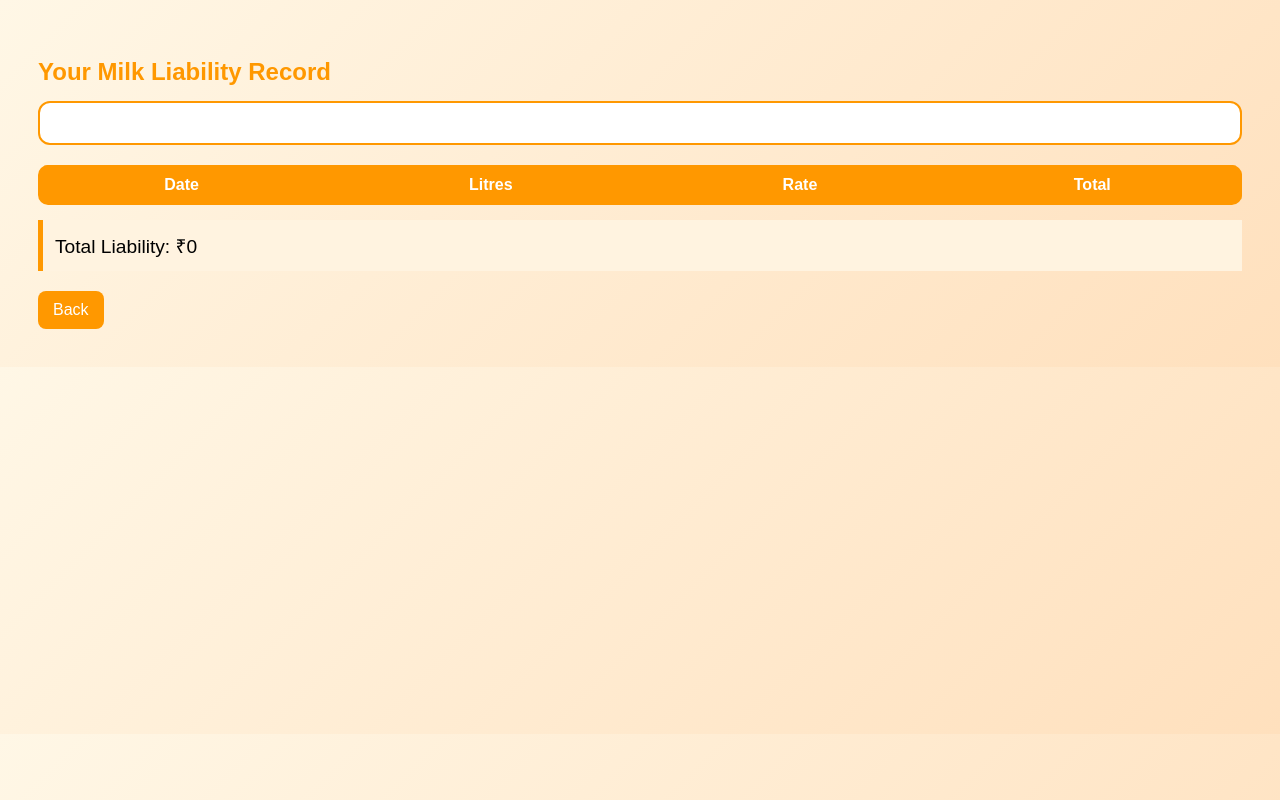
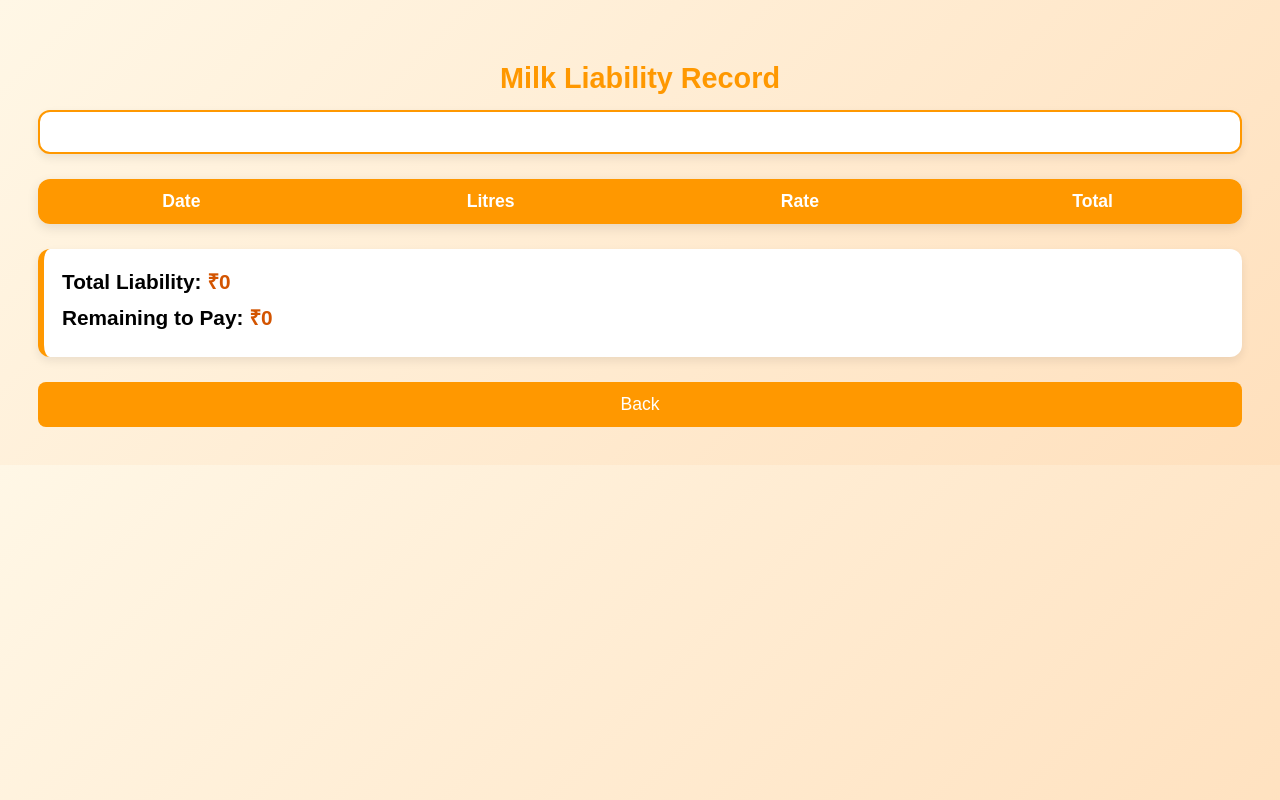
Before and after one commit to sangram-parab/dairy_web, a plain HTML site: page consumerView.html in a window 1280 px wide. Drawn offline with Linux system fonts and the light colour scheme.

Commit message:
Update consumerView.html

```diff
--- a/consumerView.html
+++ b/consumerView.html
@@ -11,37 +11,87 @@
       background: linear-gradient(135deg, #fff7e6, #ffe0bd);
       padding: 30px;
     }
-    h2 { color:#ff9800; margin-bottom:15px; }
+    h2 {
+      color:#ff9800;
+      margin-bottom:15px;
+      font-size:1.8rem;
+      text-align:center;
+    }
+
     #detailsBox {
-      background:white; padding:20px; border-radius:12px;
-      border:2px solid #ff9800; margin-bottom:20px;
+      background:white;
+      padding:20px;
+      border-radius:12px;
+      border:2px solid #ff9800;
+      margin-bottom:25px;
+      font-size:1.1rem;
+      box-shadow:0 4px 10px rgba(0,0,0,0.08);
     }
+
     table {
-      width:100%; border-collapse:collapse;
-      background:white; border-radius:10px; overflow:hidden;
+      width:100%;
+      border-collapse:collapse;
+      background:white;
+      border-radius:12px;
+      overflow:hidden;
+      box-shadow:0 4px 12px rgba(0,0,0,0.1);
     }
-    th, td {
-      padding:10px; border:1px solid #ff9800; text-align:center;
+
+    th {
+      padding:12px;
+      background:#ff9800;
+      color:white;
+      font-size:1.1rem;
     }
-    th { background:#ff9800; color:white; }
-    #total {
-      font-size:1.2rem;
-      margin-top:15px;
+
+    td {
       padding:12px;
-      background:#fff3e0;
-      border-left:5px solid #ff9800;
+      border-bottom:1px solid #ffe0bd;
+      text-align:center;
+      font-size:1rem;
     }
+
+    tr:hover {
+      background:#fff5e6;
+    }
+
+    #summaryBox {
+      margin-top:25px;
+      padding:18px;
+      background:white;
+      border-radius:12px;
+      border-left:6px solid #ff9800;
+      box-shadow:0 4px 10px rgba(0,0,0,0.08);
+    }
+
+    .line {
+      font-size:1.3rem;
+      margin-bottom:8px;
+    }
+
+    .highlight {
+      color:#d35400;
+      font-weight:600;
+    }
+
     button {
-      margin-top:20px; padding:10px 15px;
-      background:#ff9800; color:white; border:none;
-      border-radius:8px; cursor:pointer; font-size:1rem;
+      margin-top:25px;
+      padding:12px 18px;
+      background:#ff9800;
+      color:white;
+      border:none;
+      border-radius:8px;
+      cursor:pointer;
+      font-size:1.1rem;
+      width:100%;
     }
+    button:hover { background:#e68900; }
   </style>
 </head>
 
 <body>
 
-  <h2>Your Milk Liability Record</h2>
+  <h2>Milk Liability Record</h2>
 
   <div id="detailsBox"></div>
 
@@ -54,12 +104,15 @@
     </tr>
   </table>
 
-  <div id="total">Total Liability: ₹0</div>
+  <div id="summaryBox">
+    <div class="line"><strong>Total Liability:</strong> <span id="total" class="highlight">₹0</span></div>
+    <div class="line"><strong>Remaining to Pay:</strong> <span id="remaining" class="highlight">₹0</span></div>
+  </div>
 
   <button onclick="goBack()">Back</button>
 
 <script>
-  // GET CONSUMER
+  // GET CONSUMER INFO
   const user = JSON.parse(localStorage.getItem("currentConsumer"));
 
   // SHOW NAME + ID
@@ -67,33 +120,33 @@
     `<strong>Name:</strong> ${user.name} <br>
      <strong>ID:</strong> ${user.id}`;
 
-  // TABLE
+  // TABLE REFERENCE
   const table = document.getElementById("recordTable");
 
-  // CORRECT STORAGE KEY (from record3.html)
+  // KEY USED IN record3.html
   const key = `records_${user.id}`;
 
-  // READ SAVED DATA
+  // LOAD RECORDS
   const userRecords = JSON.parse(localStorage.getItem(key)) || [];
 
-  let sum = 0;
+  let totalLiability = 0;
 
-  // SHOW EACH RECORD
+  // INSERT ROWS
   userRecords.forEach(r => {
     const row = document.createElement("tr");
     row.innerHTML = `
       <td>${r.date}</td>
       <td>${r.litre}</td>
       <td>${r.rate}</td>
-      <td>${r.amount}</td>
+      <td>₹${r.amount}</td>
     `;
     table.appendChild(row);
-    sum += Number(r.amount);
+    totalLiability += Number(r.amount);
   });
 
-  // UPDATE TOTAL LIABILITY
-  document.getElementById("total").innerText =
-    "Total Liability: ₹" + sum;
+  // SHOW TOTAL & REMAINING
+  document.getElementById("total").innerText = "₹" + totalLiability;
+  document.getElementById("remaining").innerText = "₹" + totalLiability;
 
   function goBack() {
     window.location.href = "index.html";
```
